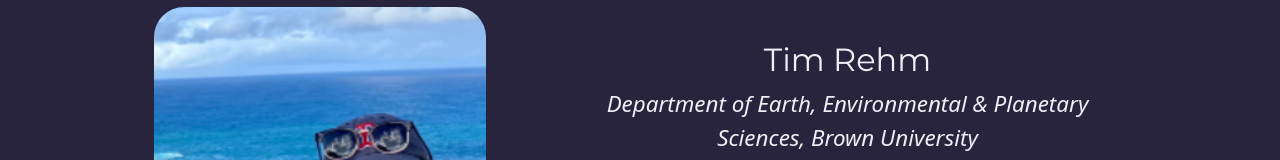
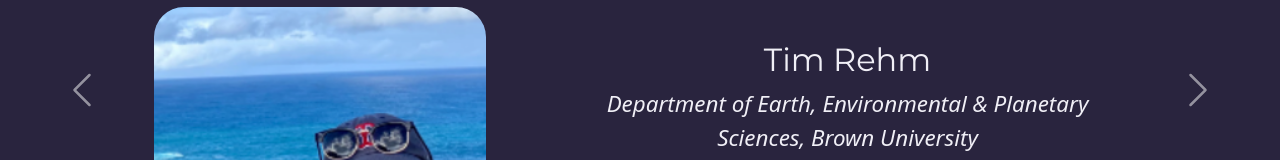
Before and after one commit to baron-de-montblanc/aot-ri, a React (Create React App) app: page / in a window 1280 px wide. Shown: the part 2398-2558 px from the top of the page. Built offline with nearby package versions, Linux system fonts and the light colour scheme; no server answers; the database is empty; a web font is replaced by a local one.

Commit message:
added previous events controls for desktop

```diff
--- a/src/assets/Events.css
+++ b/src/assets/Events.css
@@ -101,11 +101,6 @@
     margin-top: 8vh;
 }
 
-@keyframes border-pulse {
-    0% { border-color: var(--text-color); }
-    50% { border-color: var(--highlight); }
-    100% { border-color: var(--text-color); }
-}
 
 .upcoming-event-h2 {
     font-weight: bold;
@@ -117,7 +112,6 @@
     color:var(--highlight);
 }
 
-
 .no-next-event {
     background-color: var(--bg-color-med);
     min-height: 100vh;
@@ -125,7 +119,6 @@
     align-items: center;
     justify-content: center;
 }
-
 
 .no-next-event h2 {
     margin-bottom: 10vh;
@@ -144,10 +137,22 @@
     color: var(--bg-color-dark);
 }
 
-
 .rocket-image {
     width: 75%;
 }
+
+.carousel-control-prev,
+.carousel-control-next {
+    width: auto;
+    margin: -20px;
+}
+
+.carousel-control-prev-icon,
+.carousel-control-next-icon {
+    width: 2.5rem;
+    height: 2.5rem;
+}
+
 
 
 @media (max-width: 768px) {
--- a/src/components/Events.js
+++ b/src/components/Events.js
@@ -289,6 +289,8 @@
 const EventsList = () => {
 
   const [events, setEvents] = useState([]);
+  const [showControls, setShowControls] = useState(window.innerWidth >= 992);
+
 
   useEffect(() => {
     fetch("/data/events.json")  // Fetch from public/
@@ -297,6 +299,12 @@
         setEvents(json.events);
       })
       .catch((error) => console.error("Error fetching JSON:", error));
+  }, []);
+
+  useEffect(() => {
+    const handleResize = () => setShowControls(window.innerWidth >= 992);
+    window.addEventListener("resize", handleResize);
+    return () => window.removeEventListener("resize", handleResize);
   }, []);
 
   return (
@@ -316,10 +324,9 @@
             <div className="container past-event-top">
               <h2 className="past-events-floating text-start">Past Events</h2>
 
-
               <Carousel
                 interval={null}
-                controls={false}
+                controls={showControls}
                 touch={true}
               >
                   {events
```
